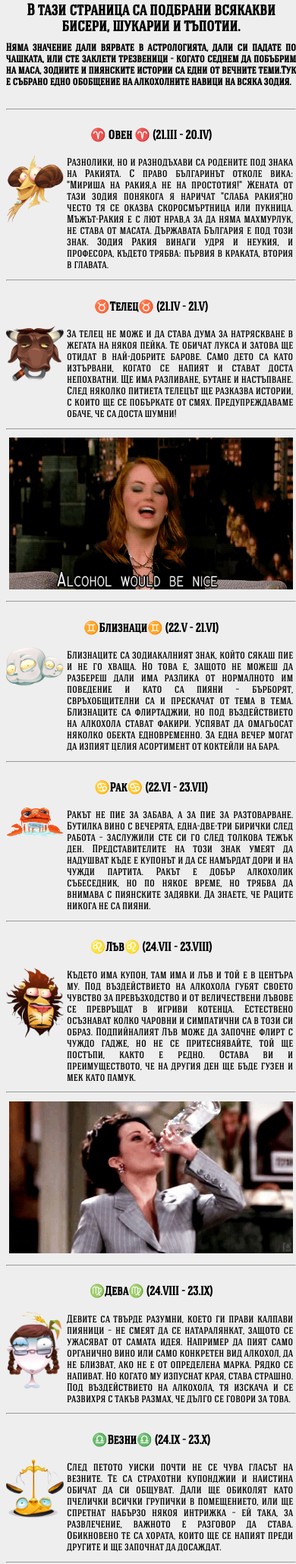
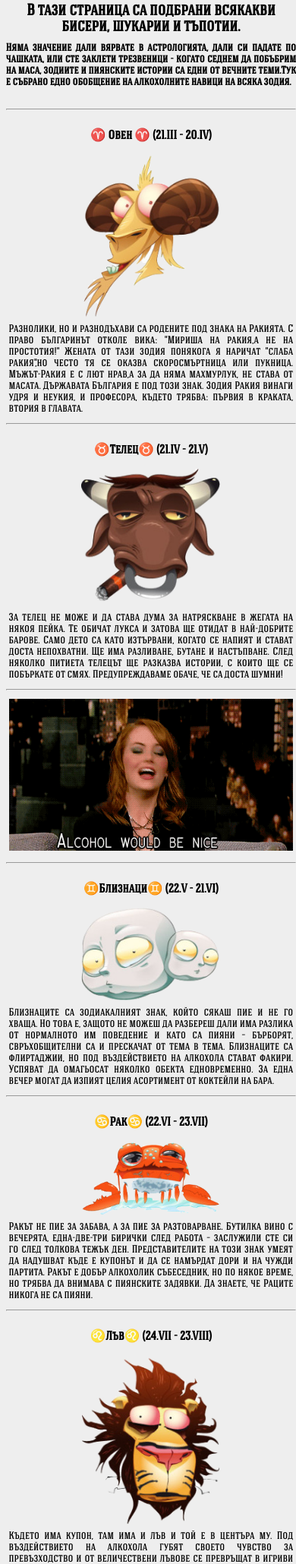
Before and after one commit to rozay/WebFundamentals-HTML-CSS-Teamwork, a PHP site: page /jokes.php in a window 390 px wide. Shown: the part 135-2194 px from the top of the page at 76% size. Run offline with PHP 8.4, Linux system fonts and the light colour scheme.

Commit message:
minor update

```diff
--- a/php template/styles/style.css
+++ b/php template/styles/style.css
@@ -275,6 +275,21 @@ footer li:hover {
         width: 100% !important;
     }
 
+    #astro>article {
+        text-align: center;
+    }
+
+    #astro>article>img {
+        width: 50%;
+        max-width: 183px;
+        float: none;
+    }
+
+    main #astro article div {
+        width: 100% !important;
+        max-width: 100% !important;
+    }
+
     #ema img {
         width: auto;
         max-width: 100%;
```
